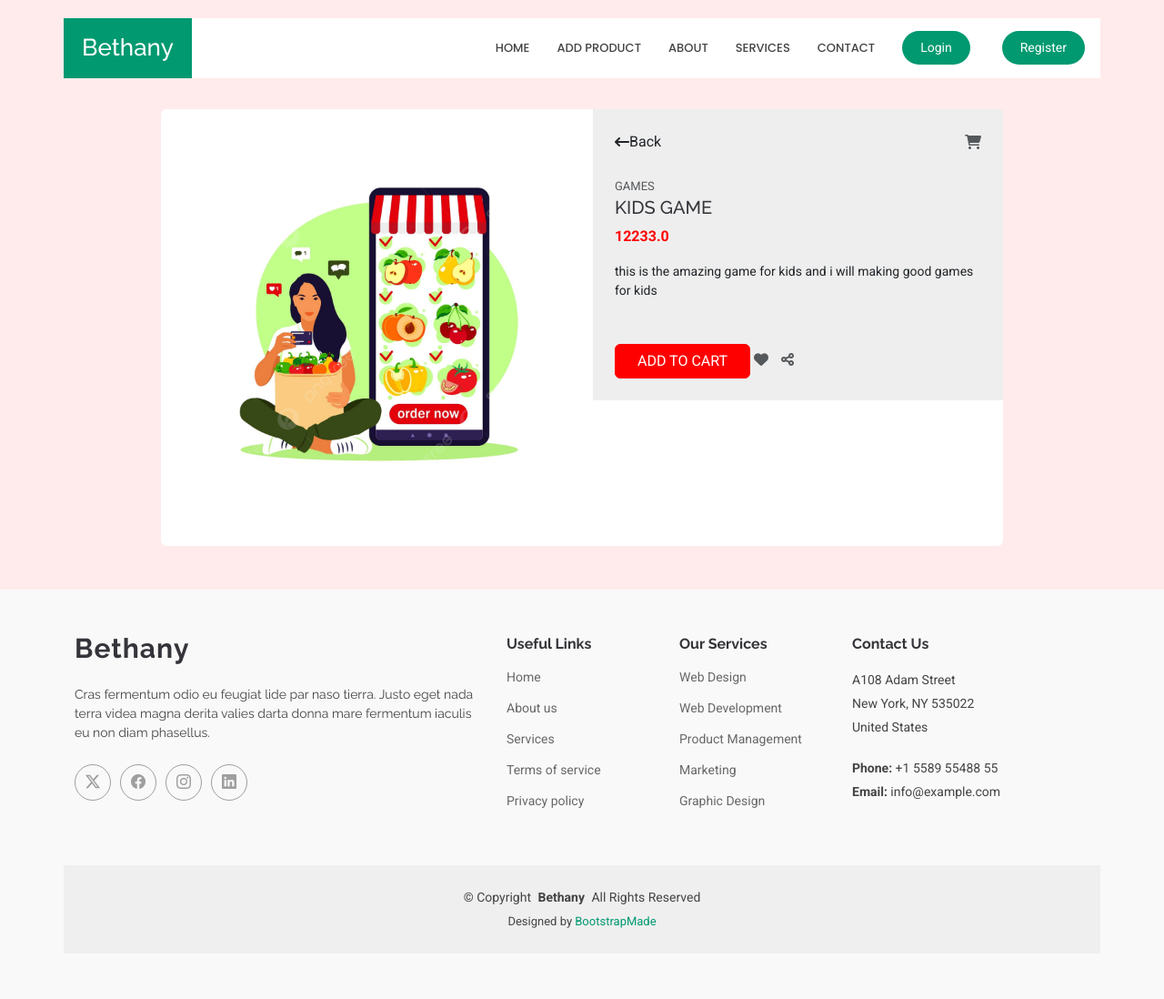
After one commit to gitsubash44/ecommerce_python, a Django app: page /product_desc/12 in a window 1280 px wide. The commit adds this page. Shown: the whole page at 91% size. Run offline with Django 5.2, Linux system fonts and the light colour scheme; data comes from the database, SQL or seed files in the repository; both versions use the stored data as it was after the commit; some libraries are stand-ins or nearby versions.

Commit message:
adding code

```diff
--- a/ecommerce/core/urls.py
+++ b/ecommerce/core/urls.py
@@ -4,5 +4,6 @@ from core import views
 urlpatterns = [
     path('', views.index, name='index'),
     path('add_product', views.add_product,name="add_product"),
-
+    path('product_desc/<pk>',views.product_desc,name="product_desc"),
+    # path('add_to_cart/<pk>', views.add_to_cart,name="add_to_cart"),
 ]
--- a/ecommerce/core/views.py
+++ b/ecommerce/core/views.py
@@ -20,3 +20,8 @@ def add_product(request):
     else:
         form = ProductForm()
     return render(request, 'add_product.html', {'form': form})
+
+
+def product_desc(request,pk):
+    product = Product.objects.get(pk=pk)
+    return render(request,'product_desc.html',{'product':product})
--- /dev/null
+++ b/ecommerce/static/css/desc.css
@@ -0,0 +1,77 @@
+body {
+    background-color: #ffebeb
+}
+
+.card {
+    border: none
+}
+
+.product {
+    background-color: #eee
+}
+
+.brand {
+    font-size: 13px
+}
+
+.act-price {
+    color: red;
+    font-weight: 700
+}
+
+.dis-price {
+    text-decoration: line-through
+}
+
+.about {
+    font-size: 14px
+}
+
+.color {
+    margin-bottom: 10px
+}
+
+label.radio {
+    cursor: pointer
+}
+
+label.radio input {
+    position: absolute;
+    top: 0;
+    left: 0;
+    visibility: hidden;
+    pointer-events: none
+}
+
+label.radio span {
+    padding: 2px 9px;
+    border: 2px solid #ff0000;
+    display: inline-block;
+    color: #ff0000;
+    border-radius: 3px;
+    text-transform: uppercase
+}
+
+label.radio input:checked+span {
+    border-color: #ff0000;
+    background-color: #ff0000;
+    color: #fff
+}
+
+.btn-danger {
+    background-color: #ff0000 !important;
+    border-color: #ff0000 !important
+}
+
+.btn-danger:hover {
+    background-color: #da0606 !important;
+    border-color: #da0606 !important
+}
+
+.btn-danger:focus {
+    box-shadow: none
+}
+
+.cart i {
+    margin-right: 10px
+}
--- /dev/null
+++ b/ecommerce/templates/product_desc.html
@@ -0,0 +1,203 @@
+<!DOCTYPE html>
+{% load static %}
+<html lang="en">
+
+<head>
+  <meta charset="utf-8">
+  <meta content="width=device-width, initial-scale=1.0" name="viewport">
+  <title>Home</title>
+  <meta name="description" content="">
+  <meta name="keywords" content="">
+
+  <!-- Favicons -->
+  <link href= "{% static 'img/favicon.png'  %}" rel="icon">
+    <link href="{% static 'img/apple-touch-icon.png' %}" rel="apple-touch-icon">
+
+  <!-- Fonts -->
+  <link href="https://fonts.googleapis.com" rel="preconnect">
+  <link href="https://fonts.gstatic.com" rel="preconnect" crossorigin>
+  <link href="https://fonts.googleapis.com/css2?family=Roboto:ital,wght@0,100;0,300;0,400;0,500;0,700;0,900;1,100;1,300;1,400;1,500;1,700;1,900&family=Poppins:ital,wght@0,100;0,200;0,300;0,400;0,500;0,600;0,700;0,800;0,900;1,100;1,200;1,300;1,400;1,500;1,600;1,700;1,800;1,900&family=Raleway:ital,wght@0,100;0,200;0,300;0,400;0,500;0,600;0,700;0,800;0,900;1,100;1,200;1,300;1,400;1,500;1,600;1,700;1,800;1,900&display=swap" rel="stylesheet">
+
+  <!-- Vendor CSS Files -->
+  <link href="{% static 'vendor/bootstrap/css/bootstrap.min.css'%}" rel="stylesheet">
+  <link href="{% static 'vendor/bootstrap-icons/bootstrap-icons.css'%}" rel="stylesheet">
+  <link href="{% static 'vendor/aos/aos.css'%}" rel="stylesheet">
+  <link href="{% static 'vendor/glightbox/css/glightbox.min.css'%}" rel="stylesheet">
+  <link href="{% static 'swiper/swiper-bundle.min.css'%}" rel="stylesheet">
+  <link rel="stylesheet" href="https://cdnjs.cloudflare.com/ajax/libs/font-awesome/6.0.0-beta3/css/all.min.css">
+
+
+  <!-- Main CSS File -->
+  <link href="{% static 'css/main.css'%}" rel="stylesheet">
+  <link href="{% static 'css/desc.css'%}" rel="stylesheet">
+
+
+</head>
+
+<body class="index-page">
+
+  <header id="header" class="header d-flex align-items-center fixed-top">
+    <div class="header-container container-fluid container-xl position-relative d-flex align-items-center justify-content-end">
+
+      <a href="index.html" class="logo d-flex align-items-center me-auto">
+        <!-- Uncomment the line below if you also wish to use an image logo -->
+        <!-- <img src="/static/img/logo.png" alt=""> -->
+        <h1 class="sitename">Bethany</h1>
+      </a>
+
+      <nav id="navmenu" class="navmenu">
+        <ul>
+          <li><a href="#hero">Home</a></li>
+          <li><a href="{% url 'add_product' %}">Add Product</a></li>
+          <li><a href="#about">About</a></li>
+          <li><a href="#services">Services</a></li>
+
+          <li><a href="#contact">Contact</a></li>
+        </ul>
+        <i class="mobile-nav-toggle d-xl-none bi bi-list"></i>
+      </nav>
+
+      {% if user.is_authenticated%}
+      <a href="" class="mx-4">
+        <i class="fas fa-user"></i> Hey, {{user.username}}
+    </a>
+
+      <a class="btn-getstarted" href="{% url 'user_logout' %}">LogOut</a>
+      {% else %}
+
+      <a class="btn-getstarted" href="{% url 'user_login' %}">Login</a>
+      <a class="btn-getstarted" href="{% url 'user_register' %}">Register</a>
+      {% endif %}
+
+    </div>
+  </header>
+
+
+    <main id="main">
+
+
+  <div class="container mt-5 mb-5">
+    <div class="row d-flex mt-5 justify-content-center">
+        <div class="col-md-10 mt-5">
+            <div class="card mt-4">
+                <div class="row">
+                    <div class="col-md-6">
+                        <div class="images p-3">
+                            <div class="text-center p-4"> <img id="main-image" src="{{product.image.url}}" width="400" height="100%"/> </div>
+                            {% comment %} <div class="thumbnail text-center"> <img onclick="change_image(this)" src="https://i.imgur.com/Rx7uKd0.jpg" width="70"> <img onclick="change_image(this)" src="https://i.imgur.com/Dhebu4F.jpg" width="70"> </div> {% endcomment %}
+                        </div>
+                    </div>
+                    <div class="col-md-6">
+                        <div class="product p-4">
+                            <div class="d-flex justify-content-between align-items-center">
+                                <div class="d-flex align-items-center"> <i class="fa fa-long-arrow-left"></i> <span class="ml-1">Back</span> </div> <i class="fa fa-shopping-cart text-muted"></i>
+                            </div>
+                            <div class="mt-4 mb-3"> <span class="text-uppercase text-muted brand">{{product.category.category_name}}</span>
+                                <h5 class="text-uppercase">{{product.name}}</h5>
+                                <div class="price d-flex flex-row align-items-center"> <span class="act-price">{{product.price}}</span>
+                                    {% comment %} <div class="ml-2"> <small class="dis-price">$59</small> <span>40% OFF</span> </div> {% endcomment %}
+                                </div>
+                            </div>
+                            <p class="about">{{product.desc}}</p>
+                            {% comment %} <div class="sizes mt-5">
+                                <h6 class="text-uppercase">Size</h6> <label class="radio"> <input type="radio" name="size" value="S" checked> <span>S</span> </label> <label class="radio"> <input type="radio" name="size" value="M"> <span>M</span> </label> <label class="radio"> <input type="radio" name="size" value="L"> <span>L</span> </label> <label class="radio"> <input type="radio" name="size" value="XL"> <span>XL</span> </label> <label class="radio"> <input type="radio" name="size" value="XXL"> <span>XXL</span> </label>
+                            </div> {% endcomment %}
+                            <div class="cart mt-5 align-items-center"> <button class="btn btn-danger text-uppercase mr-2 px-4">Add to cart</button> <i class="fa fa-heart text-muted"></i> <i class="fa fa-share-alt text-muted"></i> </div>
+                        </div>
+                    </div>
+                </div>
+            </div>
+        </div>
+    </div>
+</div>
+
+
+
+  <footer id="footer" class="footer light-background">
+
+    <div class="container footer-top">
+      <div class="row gy-4">
+        <div class="col-lg-5 col-md-12 footer-about">
+          <a href="index.html" class="logo d-flex align-items-center">
+            <span class="sitename">Bethany</span>
+          </a>
+          <p>Cras fermentum odio eu feugiat lide par naso tierra. Justo eget nada terra videa magna derita valies darta donna mare fermentum iaculis eu non diam phasellus.</p>
+          <div class="social-links d-flex mt-4">
+            <a href=""><i class="bi bi-twitter-x"></i></a>
+            <a href=""><i class="bi bi-facebook"></i></a>
+            <a href=""><i class="bi bi-instagram"></i></a>
+            <a href=""><i class="bi bi-linkedin"></i></a>
+          </div>
+        </div>
+
+        <div class="col-lg-2 col-6 footer-links">
+          <h4>Useful Links</h4>
+          <ul>
+            <li><a href="#">Home</a></li>
+            <li><a href="#">About us</a></li>
+            <li><a href="#">Services</a></li>
+            <li><a href="#">Terms of service</a></li>
+            <li><a href="#">Privacy policy</a></li>
+          </ul>
+        </div>
+
+        <div class="col-lg-2 col-6 footer-links">
+          <h4>Our Services</h4>
+          <ul>
+            <li><a href="#">Web Design</a></li>
+            <li><a href="#">Web Development</a></li>
+            <li><a href="#">Product Management</a></li>
+            <li><a href="#">Marketing</a></li>
+            <li><a href="#">Graphic Design</a></li>
+          </ul>
+        </div>
+
+        <div class="col-lg-3 col-md-12 footer-contact text-center text-md-start">
+          <h4>Contact Us</h4>
+          <p>A108 Adam Street</p>
+          <p>New York, NY 535022</p>
+          <p>United States</p>
+          <p class="mt-4"><strong>Phone:</strong> <span>+1 5589 55488 55</span></p>
+          <p><strong>Email:</strong> <span>info@example.com</span></p>
+        </div>
+
+      </div>
+    </div>
+
+    <div class="container copyright text-center mt-4">
+      <p>© <span>Copyright</span> <strong class="px-1 sitename">Bethany</strong> <span>All Rights Reserved</span></p>
+      <div class="credits">
+        <!-- All the links in the footer should remain intact. -->
+        <!-- You can delete the links only if you've purchased the pro version. -->
+        <!-- Licensing information: https://bootstrapmade.com/license/ -->
+        <!-- Purchase the pro version with working PHP/AJAX contact form: [buy-url] -->
+        Designed by <a href="https://subashdhami.com.np">BootstrapMade</a>
+      </div>
+    </div>
+
+  </footer>
+
+  <!-- Scroll Top -->
+  <a href="#" id="scroll-top" class="scroll-top d-flex align-items-center justify-content-center"><i class="bi bi-arrow-up-short"></i></a>
+
+  <!-- Preloader -->
+  <div id="preloader"></div>
+
+  <!-- Vendor JS Files -->
+  <script src="{% static 'vendor/bootstrap/js/bootstrap.bundle.min.js'%}"></script>
+  <script src="{% static 'vendor/php-email-form/validate.js'%}"></script>
+  <script src="{% static 'vendor/aos/aos.js'%}"></script>
+  <script src="{% static 'vendor/glightbox/js/glightbox.min.js'%}"></script>
+  <script src="{% static 'vendor/purecounter/purecounter_vanilla.js'%}"></script>
+  <script src="{% static 'vendor/imagesloaded/imagesloaded.pkgd.min.js'%}"></script>
+  <script src="{% static 'vendor/isotope-layout/isotope.pkgd.min.js'%}"></script>
+  <script src="{% static 'vendor/swiper/swiper-bundle.min.js'%}"></script>
+
+  <!-- Main JS File -->
+  <script src="{% static 'js/main.js'%}"></script>
+
+  </main>
+
+</body>
+
+</html>
```
Also changed, not shown: ecommerce/templates/index.html (+7 -5 lines), ecommerce/db.sqlite3, ecommerce/media/images/a008becb783b11ee85bf363fac71b015_upscaled.jpg (added), ecommerce/media/images/game.jpg (added), ecommerce/media/images/pngtree2903169.png (added).
